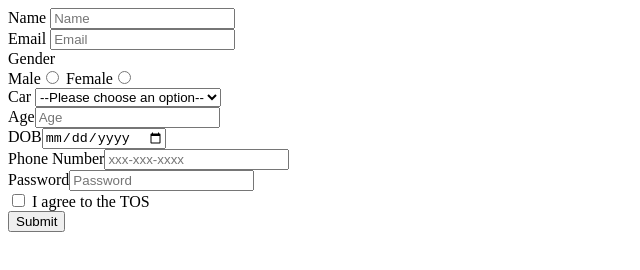
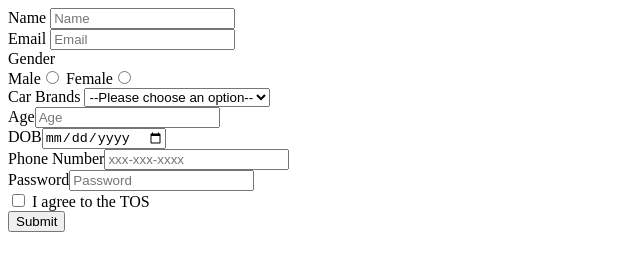
Before and after one commit to acciojob/signup-form-car-amol64546, a website: page main.html in a window 1280 px wide. Shown: the whole page, without its empty margins (0-640 px from the left). Drawn offline with Linux system fonts and the light colour scheme.

Commit message:
created a submission

```diff
--- a/main.html
+++ b/main.html
@@ -14,9 +14,9 @@
 <label for="gender">Gender</label><br>
 <label for="male">Male</label><input type="radio" name="gender" id="gender_m" required>
 <label for="female">Female</label><input type="radio" name="gender" id="gender_f" required><br>
-<label for="car">Car
+<label for="car">Car Brands
 
-<select name="cars" required>
+<select id="cars" name="cars" required>
   <option value="" disabled selected>--Please choose an option--</option>
   <option value="bmw">BMW</option>
   <option value="audi">Audi</option>
```
